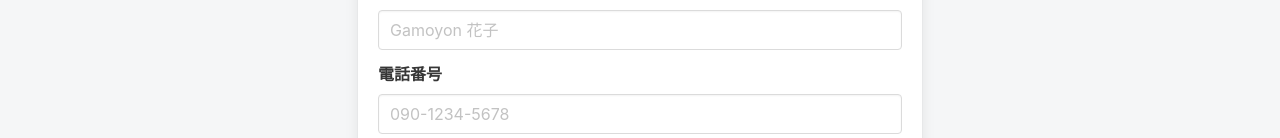
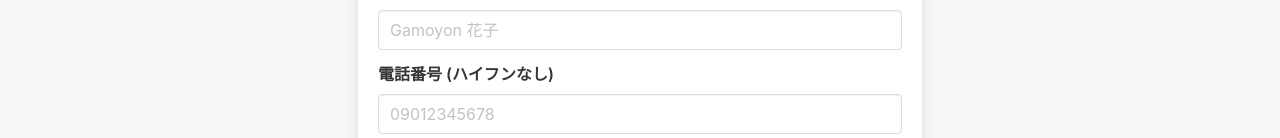
Before and after one commit to KentaYamada/siphon-reservation-manager, a Vue app: page /reservations/entry in a window 1280 px wide. Shown: the part 662-800 px from the top of the page. Built offline with nearby package versions, Linux system fonts and the light colour scheme; no server answers; the database is empty.

Commit message:
#92 電話番号の入力チェックをハイフン無しに変更

```diff
--- a/src/components/reservations/form/template.html
+++ b/src/components/reservations/form/template.html
@@ -92,11 +92,11 @@
             </div>
         </div>
         <div class="field">
-            <label class="label">電話番号</label>
+            <label class="label">電話番号 (ハイフンなし)</label>
             <div class="control">
                 <input type="text"
                        class="input"
-                       placeholder="090-1234-5678"
+                       placeholder="09012345678"
                        v-model.trim="reservation.tel"
                        :class="{ 'is-danger': validations.reservation.tel.$error }">
                 <div v-if="validations.reservation.tel.$error">
--- a/src/plugins/validate.ts
+++ b/src/plugins/validate.ts
@@ -4,7 +4,7 @@
  * @return boolean
  */
 export const tel = (value: string): boolean => {
-  const pattern = /^0\d{1,4}-\d{1,4}-\d{3,4}$/;
+  const pattern = /^(0{1}\d{9,10})$/;
   const re = new RegExp(pattern);
 
   return re.test(value);
```
Also changed, not shown: 1 other file (tests, documents, lock files or other folders).
